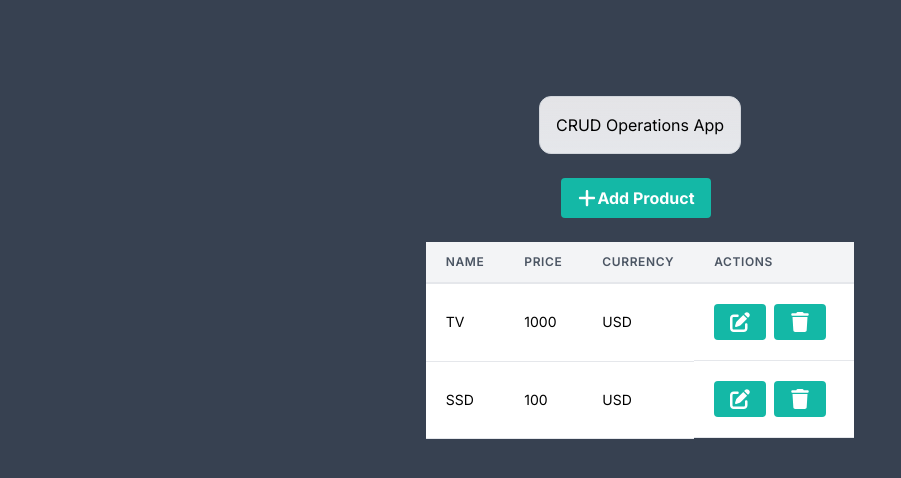
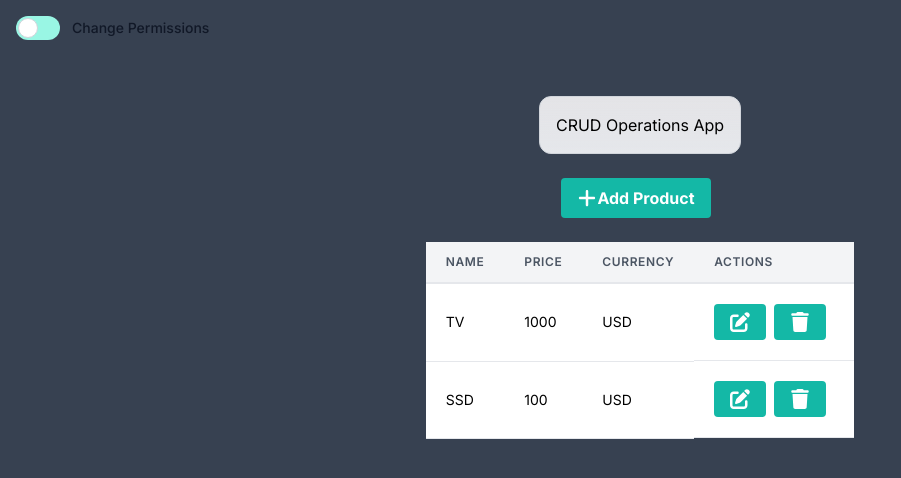
Before and after one commit to YanaAleksieva/crud-operations-app, a Next.js app: page / in a window 1280 px wide. Shown: the top 478 px of the page, without its empty margins (0-901 px from the left). Built offline with nearby package versions, Linux system fonts and the light colour scheme.

Commit message:
wip - add component for testing visibility of components based on permissions

```diff
--- a/src/app/page.tsx
+++ b/src/app/page.tsx
@@ -7,8 +7,9 @@ import ProductForm from "./productForm";
 import { useEffect } from "react";
 import { BoundedState } from "@/types/StoreTypes";
 import { PermissionsEnum } from "@/types/Permissions";
+import Permissions from "./permissions";
 
-export default function Home() {
+const Home = () => {
   const isCreating = useBoundedState((state: BoundedState) => state.isCreating);
   const setIsCreating = useBoundedState((state: BoundedState) => state.setIsCreating);
   const permissions = useBoundedState((state: BoundedState) => state.permissions);
@@ -28,7 +29,8 @@ export default function Home() {
   }, []);
 
   return (
-    <main className="flex min-h-screen flex-col items-center p-24 bg-gray-700">
+    <main className="relative min-h-screen flex flex-col items-center p-24 bg-gray-700">
+        <Permissions />
         <p className="fixed left-0 top-0 flex w-full justify-center mb-6 border-b border-gray-300 bg-gradient-to-b from-zinc-200 pb-6 pt-8 backdrop-blur-2xl dark:border-neutral-800 dark:bg-zinc-800/30 dark:from-inherit lg:static lg:w-auto  lg:rounded-xl lg:border lg:bg-gray-200 lg:p-4 lg:dark:bg-zinc-800/30">
           CRUD Operations App
         </p>
@@ -48,3 +50,5 @@ export default function Home() {
     </main>
   );
 }
+
+export default Home;
--- /dev/null
+++ b/src/app/permissions.tsx
@@ -0,0 +1,73 @@
+// BASIC COMPONENT FOR TESTING VISIBILITY OF COMPONENTS BASED ON PERMISSIONS
+// needs polishing
+
+import { useBoundedState } from "@/store/boundedStore";
+import { PermissionsEnum } from "@/types/Permissions";
+import { BoundedState } from "@/types/StoreTypes";
+import { useEffect, useState } from "react";
+
+const Permissions = () => {
+    const [isChecked, setIsChecked] = useState<boolean>(false);
+    const [isCreateChecked, setIsCreateChecked] = useState<boolean>(false);
+    const [isReadChecked, setIsReadChecked] = useState<boolean>(false);
+    const [isUpdateChecked, setIsUpdateChecked] = useState<boolean>(false);
+    const [isDeleteChecked, setIsDeleteChecked] = useState<boolean>(false);
+
+    const permissions = useBoundedState((state: BoundedState) => state.permissions);
+    const setPermissions = useBoundedState((state: BoundedState) => state.setPermissions);
+
+    useEffect(() => {
+        if (permissions) {
+            setIsCreateChecked(permissions.includes(PermissionsEnum.CREATE));
+            setIsReadChecked(permissions.includes(PermissionsEnum.READ));
+            setIsUpdateChecked(permissions.includes(PermissionsEnum.UPDATE));
+            setIsDeleteChecked(permissions.includes(PermissionsEnum.DELETE));
+        }
+    }, [permissions]);
+
+    useEffect(() => {
+        let perm = [];
+        isCreateChecked && perm.push('CREATE');
+        isReadChecked && perm.push('READ');
+        isUpdateChecked && perm.push('UPDATE');
+        isDeleteChecked && perm.push('DELETE');
+        setPermissions(perm)
+    }, [isCreateChecked,
+        isReadChecked,
+        isUpdateChecked,
+        isDeleteChecked])
+
+    return (
+        <div className="absolute top-0 left-0 p-4">
+            <label className="inline-flex items-center cursor-pointer">
+                <input type="checkbox" value="" className="sr-only peer" checked={isChecked} onChange={() => {console.log(isChecked); setIsChecked(!isChecked)}} />
+                <div className="relative w-11 h-6 bg-teal-200 rounded-full peer peer-focus:ring-4 peer-focus:ring-teal-300 dark:peer-focus:ring-teal-400 dark:bg-gray-400 peer-checked:after:translate-x-full rtl:peer-checked:after:-translate-x-full peer-checked:after:border-white after:content-[''] after:absolute after:top-0.5 after:start-[2px] after:bg-white after:border-gray-300 after:border after:rounded-full after:h-5 after:w-5 after:transition-all dark:border-gray-600 peer-checked:bg-teal-800"></div>
+                <span className="ms-3 text-sm font-medium text-gray-900 dark:text-gray-300">Change Permissions</span>
+            </label>
+
+            {isChecked && (
+                <div className="flex flex-col items-start space-y-4 p-4 bg-teal-800 rounded-lg mt-4">
+                <label className="flex items-center space-x-2">
+                  <input type="checkbox" className="form-checkbox h-5 w-5 text-gray-600 bg-gray-700" name="permissions" value="create" checked={isCreateChecked} onChange={() => setIsCreateChecked(!isCreateChecked)}/>
+                  <span>{PermissionsEnum.CREATE}</span>
+                </label>
+                <label className="flex items-center space-x-2">
+                  <input type="checkbox" className="form-checkbox h-5 w-5 text-gray-600" name="permissions" value="read" checked={isReadChecked} onChange={() => setIsReadChecked(!isReadChecked)}/>
+                  <span>{PermissionsEnum.READ}</span>
+                </label>
+                <label className="flex items-center space-x-2">
+                  <input type="checkbox" className="form-checkbox h-5 w-5 text-gray-600" name="permissions" value="update" checked={isUpdateChecked} onChange={() => setIsUpdateChecked(!isUpdateChecked)}/>
+                  <span>{PermissionsEnum.UPDATE}</span>
+                </label>
+                <label className="flex items-center space-x-2">
+                  <input type="checkbox" className="form-checkbox h-5 w-5 text-gray-600" name="permissions" value="delete" checked={isDeleteChecked} onChange={() => setIsDeleteChecked(!isDeleteChecked)}/>
+                  <span>{PermissionsEnum.DELETE}</span>
+                </label>
+              </div>
+
+            )}
+        </div>
+    )
+}
+
+export default Permissions;
--- a/src/app/productForm.tsx
+++ b/src/app/productForm.tsx
@@ -6,7 +6,7 @@ import React from 'react';
 import { useBoundedState } from '../store/boundedStore';
 import { BoundedState } from '@/types/StoreTypes';
 
-const ProductForm = () => {
+const ProductForm: React.FC = () => {
   const setIsCreating = useBoundedState((state: BoundedState) => state.setIsCreating)
   const addProduct = useBoundedState((state: any) => state.addProduct)
 
```
